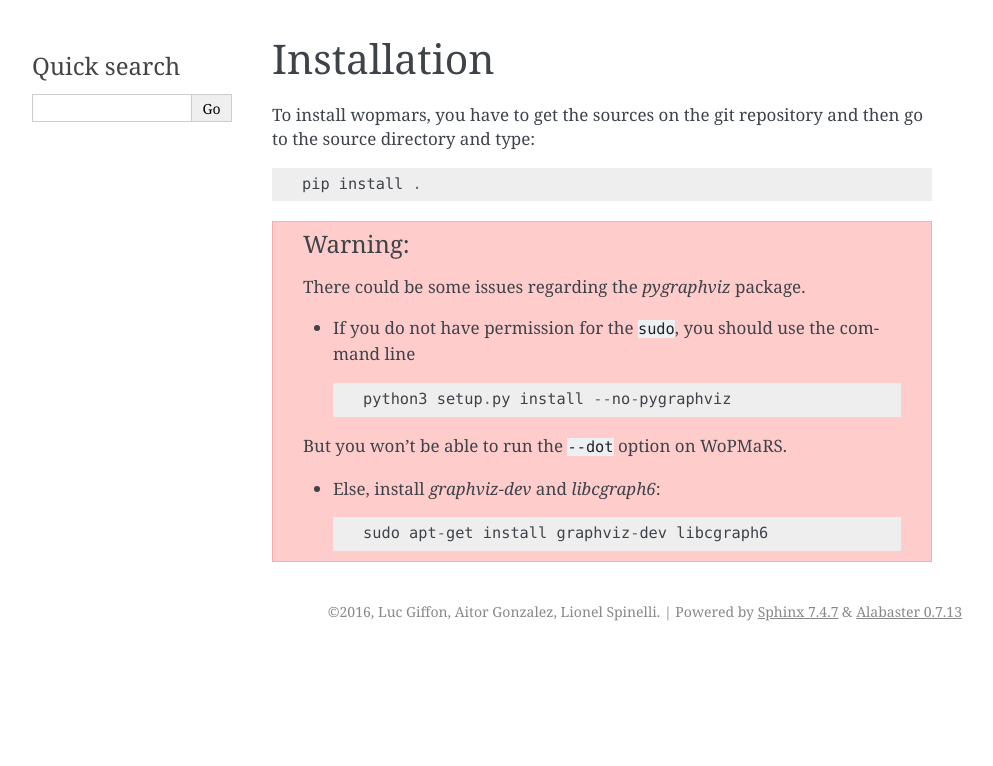
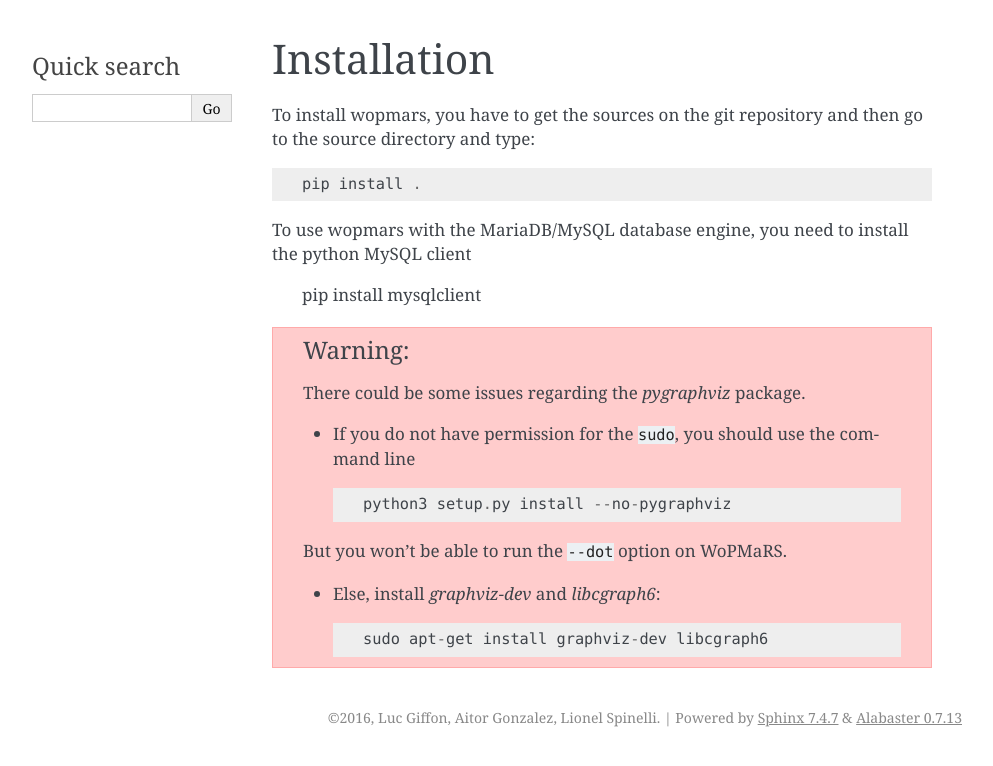
Before and after one commit to aitgon/wopmars, a Sphinx documentation site: the page built from docs/content/installation.rst, in a window 1280 px wide. Shown: the top 766 px of the page, without its empty margins (148-1141 px from the left). Built offline with Sphinx 7.4.7, drawn with Linux system fonts in a browser that asks for light colours; pages that are not in the unit, such as notebooks, are missing from menus.

Commit message:
DOC Updated doc

```diff
--- a/docs/content/installation.rst
+++ b/docs/content/installation.rst
@@ -4,6 +4,10 @@
 To install wopmars, you have to get the sources on the git repository and then go to the source directory and type::
 
     pip install .
+
+To use wopmars with the MariaDB/MySQL database engine, you need to install the python MySQL client
+
+    pip install mysqlclient
 
 .. warning::
 
```
